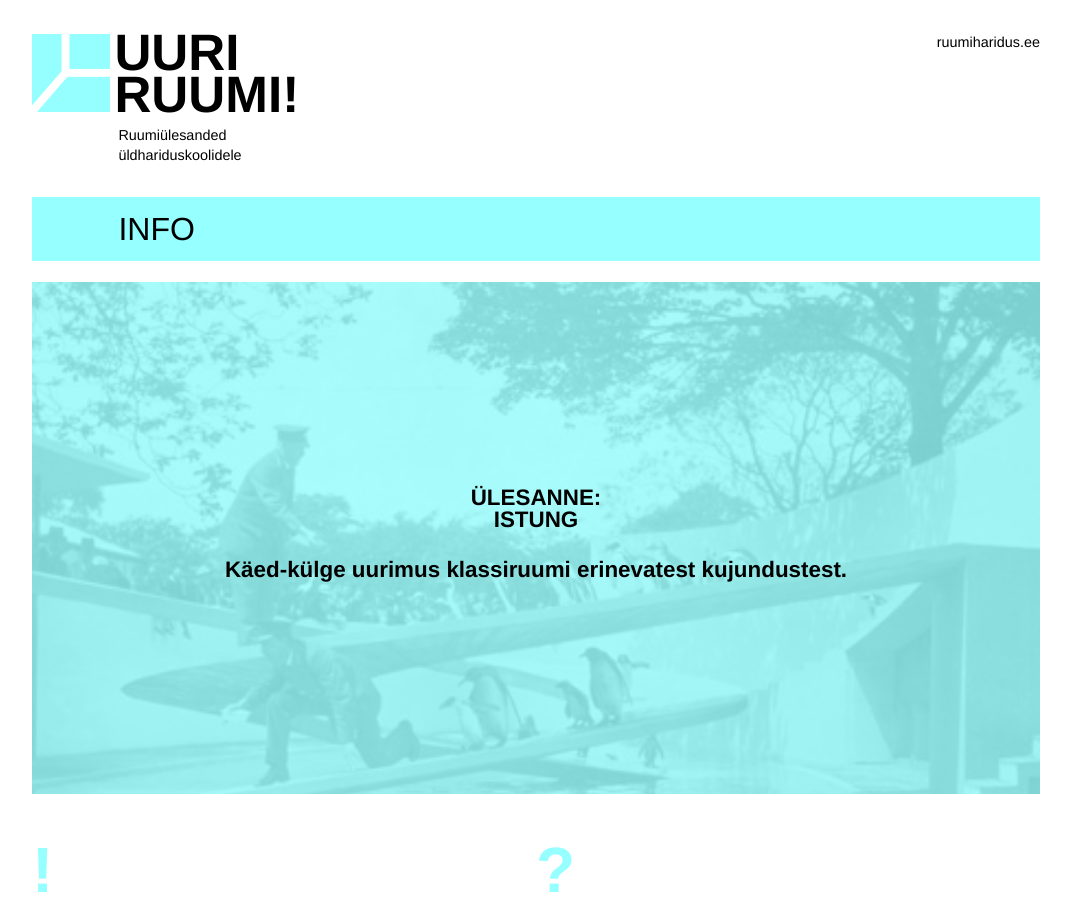
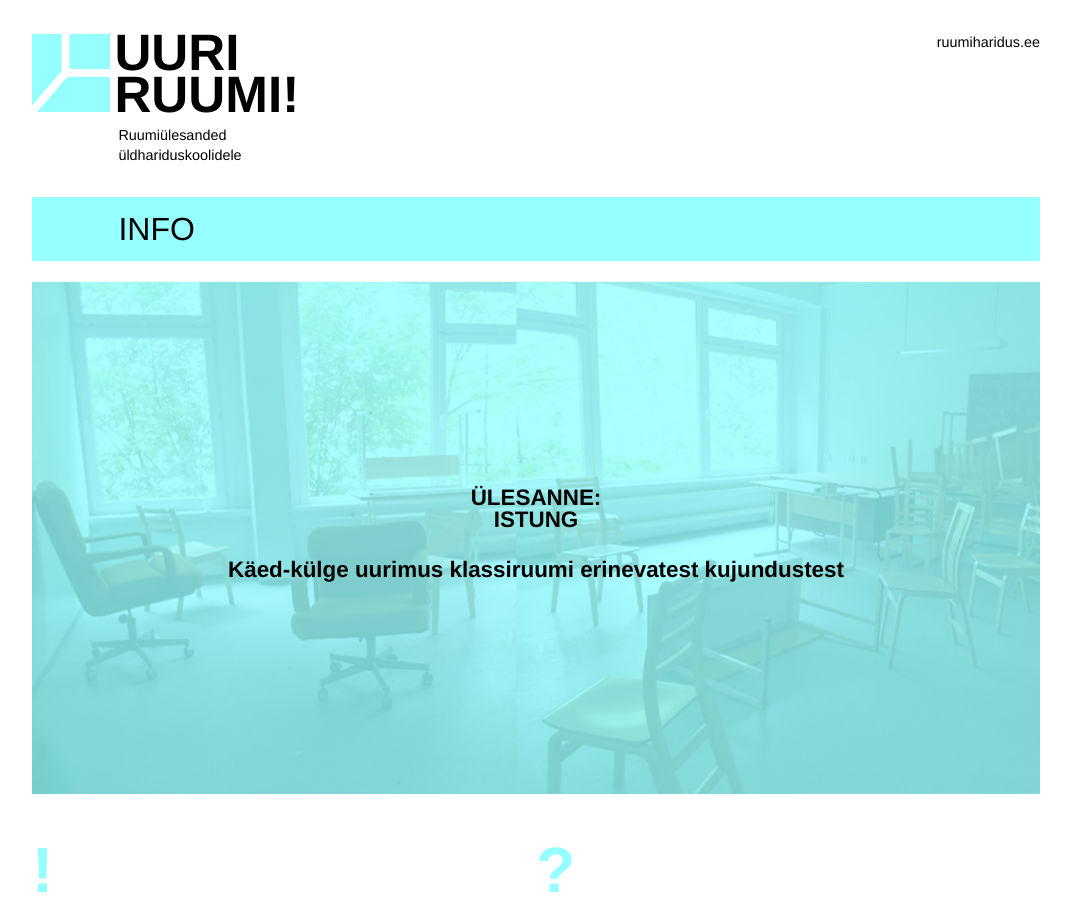
Before and after one commit to ruumiharidus/ruumiharidus.github.io, a Jekyll site: the page built from _posts/2015-12-04-istung.md, in a window 1280 px wide and 900 px high. Shown: the whole window, without its empty margins (104-1175 px from the left). Built offline with Jekyll 4.4.1, drawn with Linux system fonts in a browser that asks for light colours; nearby versions of some CDN libraries.

Commit message:
Updated 2015-12-04-istung.md

```diff
--- a/_posts/2015-12-04-istung.md
+++ b/_posts/2015-12-04-istung.md
@@ -1,9 +1,11 @@
 ---
 layout: lesson
 title: Istung
-description: Käed-külge uurimus klassiruumi erinevatest kujundustest.
-image: /images/loomaaed.jpg
+description: "Käed-külge uurimus klassiruumi erinevatest kujundustest"
+image: /images/istung.jpg
+published: true
 ---
+
 
 <section class="section-bang">
 ### !
@@ -30,6 +32,9 @@ Valida välja stsenaariumid, mida õpilased koolis läbi mängima hakkavad ja tu
 
 #### Eelnev kodune ülesanne (õpilasele)
 Tund ei vaja õpilase poolt ettevalmistust.
+
+![istung.jpg]({{site.baseurl}}/images/istung.jpg)
+
 
 #### Taustaks õpetajale
 Ülesande käigus kogevad õpilased, kuidas väikeste ruumiliste muudatustega saab ühte tüüpi ruumi erinevatele vajadustele vastavaks ümber korraldada. Teemad, mida käsitletekse: kuidas ruum mõjutab seal toimuvat tegevust (takistab või aitab kaasa), kuidas ennast ruumis kehtestada, kuidas korraldada ruum nii, et see oleks seal toimuva sündmuse huvides kõige kasulikum. Võimalus analüüsida väljakujunenud ruumikasutusviise (nt. parlament, kohus, nõupidamine) ja neid ise katsetades järgi proovida, mis lahendused töötavad paremini ja mis halvemini. See annab õpilasele võimaluse ise end ümbritseva ruumi kujunduses kaasa rääkida ning oskuse siduda erinevaid tegevusi sobivasse ruumi paigutada. Lisaks planeerimine ja töö korraldamine (kas kõigepealt visandataks emõtteid või hakataks ekohe laudu nihutama, kellele jääb viimane sõna laudade ja toolide paigutuses).
```
